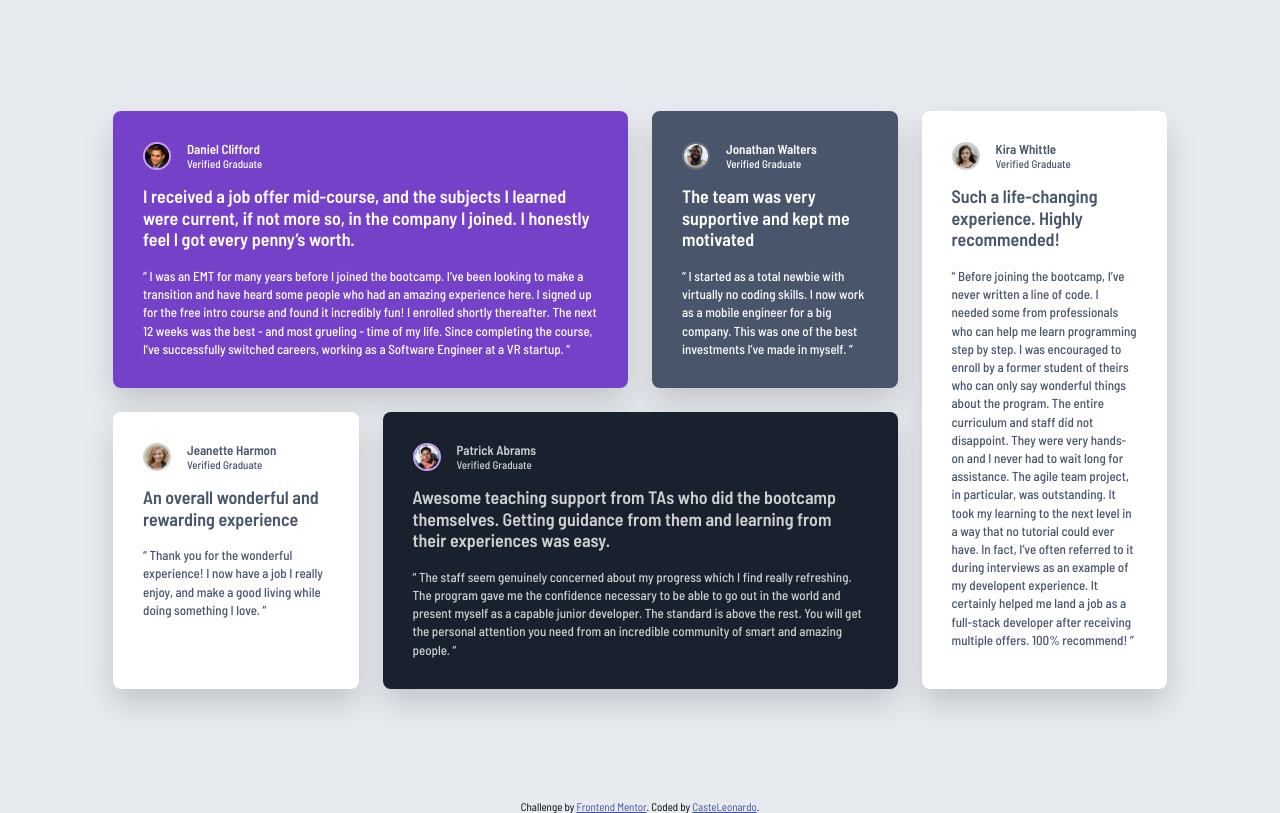
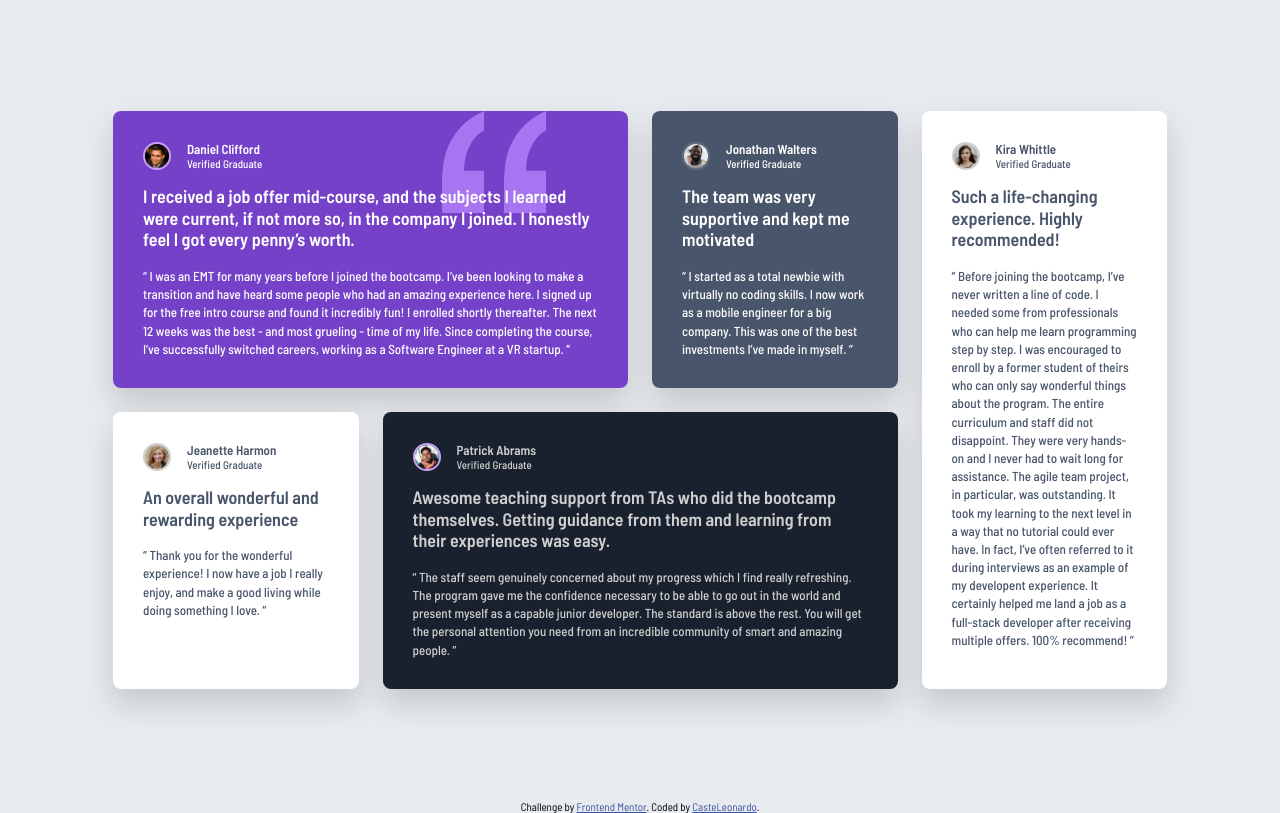
Before and after one commit to CasteLeonardo/testimonials-grid-section-main, a plain HTML site: page index.html in a window 1280 px wide. Drawn offline with Linux system fonts and the light colour scheme.

Commit message:
style: adding the quotation mark image in the background
-Adding the quatation mark image as a background-image in Daniel's testimonal

```diff
--- a/styles/style.css
+++ b/styles/style.css
@@ -126,6 +126,10 @@ main {
 .testimonial--daniel {
     background-color: var(--Purple500);
     color: var(--White);
+
+    background-image: url("../images/bg-pattern-quotation.svg");
+    background-repeat: no-repeat;
+    background-position: 80% 0;
 }
 
 .testimonial--jonathan {
```
